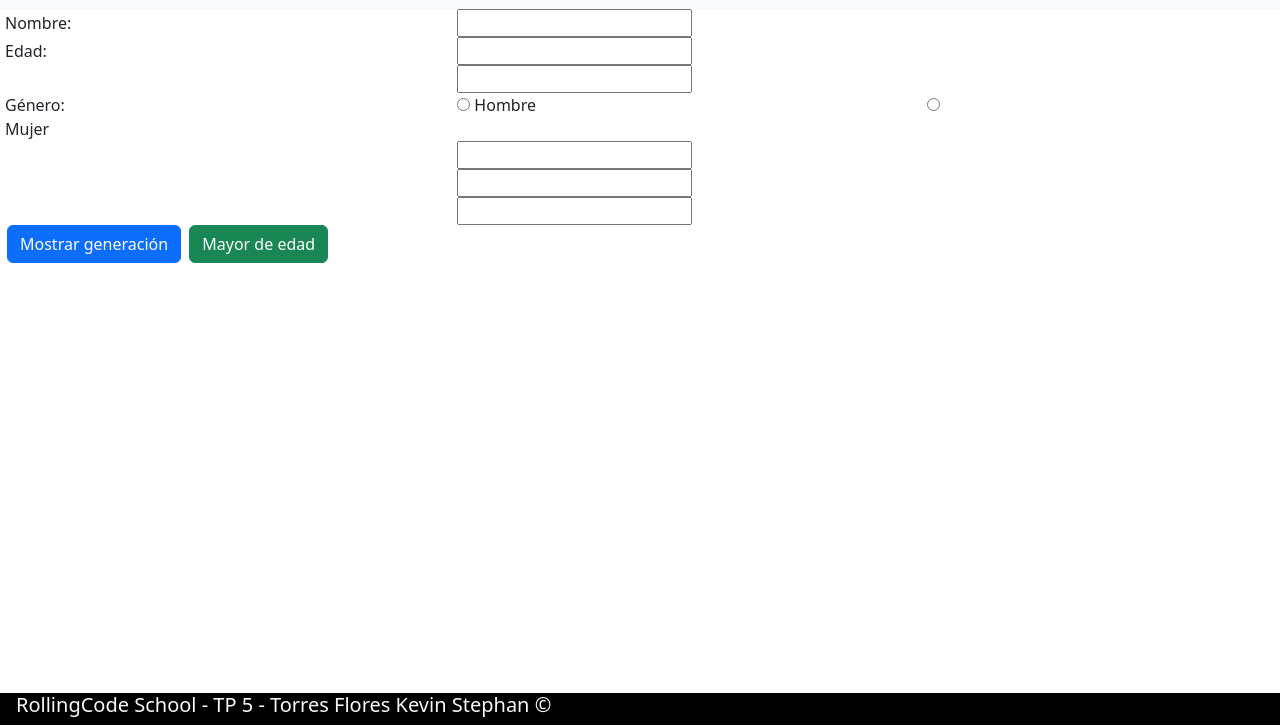
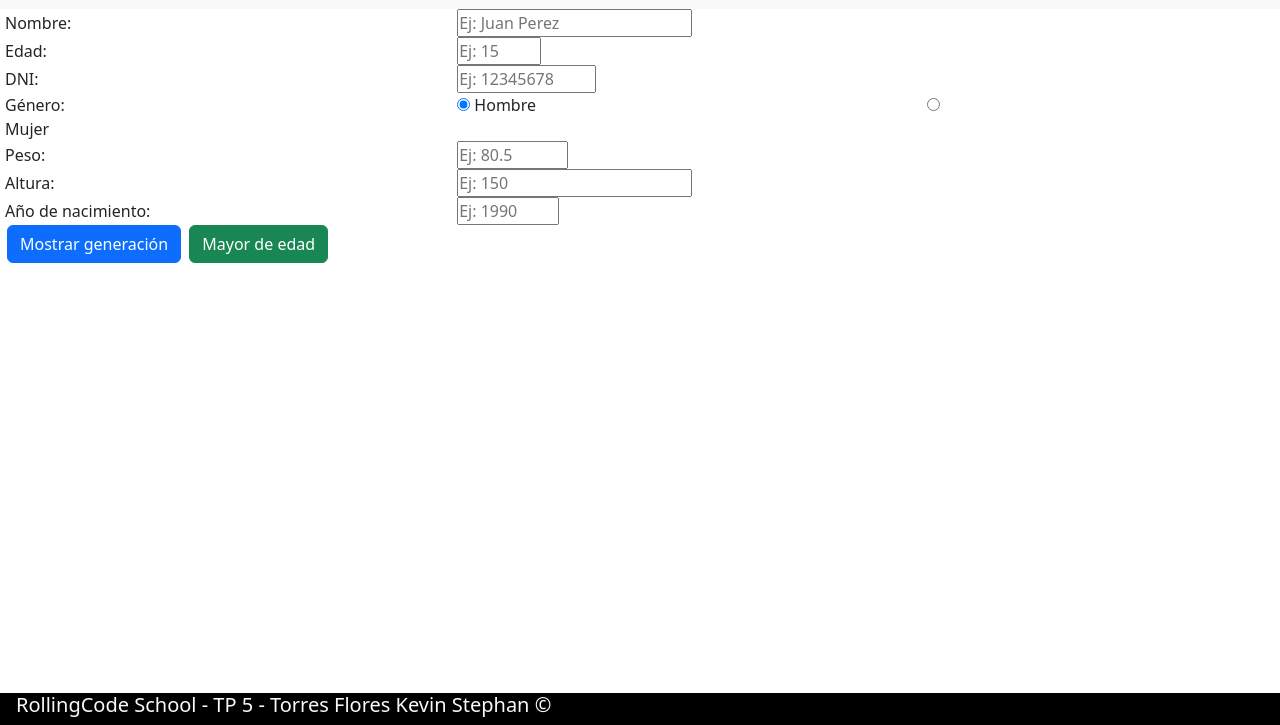
Before and after one commit to kstephantorres/practico5js-p2, a plain HTML site: page index.html in a window 1280 px wide. Shown: the part 75-800 px from the top of the page. Drawn offline with nearby package versions, Linux system fonts and the light colour scheme.

Commit message:
Se agrego los inputs del formulario con validaciones en HTML

```diff
--- a/index.html
+++ b/index.html
@@ -21,34 +21,34 @@
         <form >
             <div>
                 <label for="inputNombre">Nombre: </label>
-                <input type="text" id="inputNombre" minlength="3" maxlength="50" required>
+                <input type="text" id="inputNombre" minlength="3" maxlength="50" required placeholder="Ej: Juan Perez">
             </div>
             <div>
                 <label for="inputEdad">Edad: </label>
-                <input type="number" id="inputEdad">
+                <input type="number" id="inputEdad" min="13" max="93" placeholder="Ej: 15" required>
             </div>
             <div>
-                <label for=""></label>
-                <input type="text">
+                <label for="inputDni">DNI: </label>
+                <input type="number" id="inputDni" min="10000000" max="99999999" placeholder="Ej: 12345678" required>
             </div>
             <div>
                 <label for="genero">Género:</label>
-                <input type="radio" id="hombre" name="genero" value="hombre">
-                <label for="hombre">Hombre</label>
-                <input type="radio" id="mujer" name="genero" value="mujer">
-                <label for="mujer">Mujer</label>
+                <input type="radio" id="radioHombre" name="genero" value="H" checked>
+                <label for="radioHombre">Hombre</label>
+                <input type="radio" id="radioMujer" name="genero" value="M">
+                <label for="radioMujer">Mujer</label>
             </div>
             <div>
-                <label for=""></label>
-                <input type="text">
+                <label for="inputPeso">Peso: </label>
+                <input type="number" id="inputPeso" min="40" max="200" placeholder="Ej: 80.5" step="0.1" required>
             </div>
             <div>
-                <label for=""></label>
-                <input type="text">
+                <label for="inputAltura">Altura: </label>
+                <input type="inputAltura" id="inputAltura" min="100" max="200" placeholder="Ej: 150" required>
             </div>
             <div>
-                <label for=""></label>
-                <input type="text">
+                <label for="inputNacimiento">Año de nacimiento: </label>
+                <input type="number" id="inputNacimiento" min="1930" max="2010" placeholder="Ej: 1990" required>
             </div>
 
             <button class="btn btn-primary" type="button">Mostrar generación</button>
```
